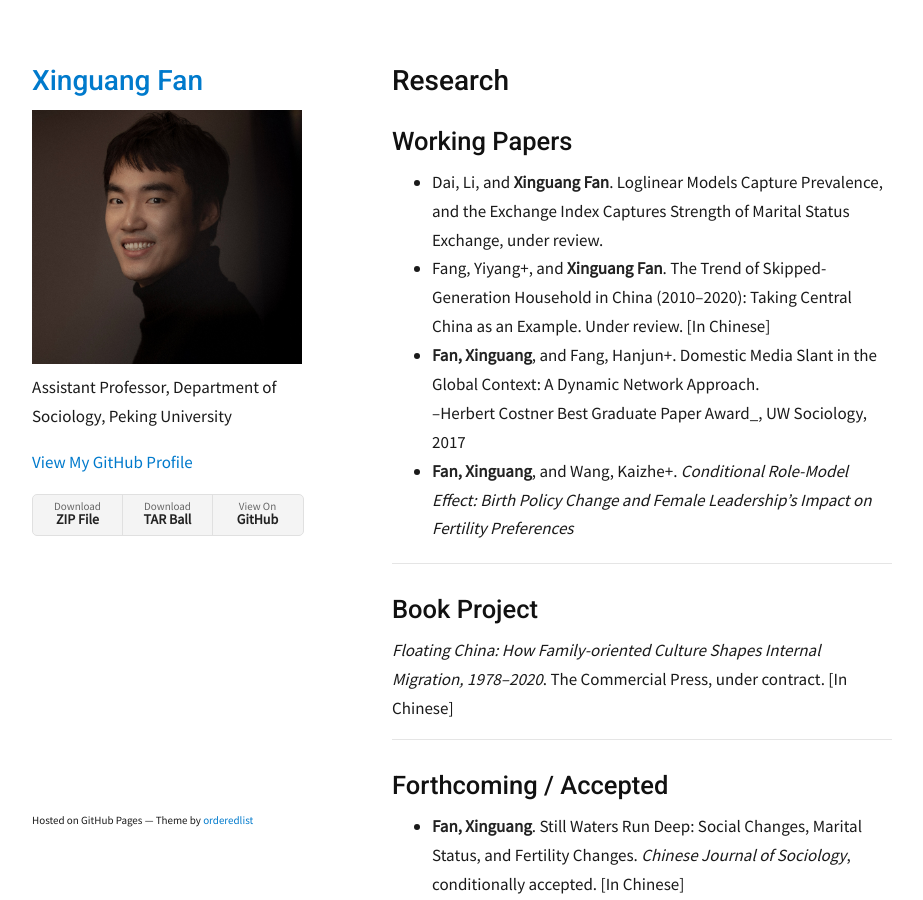
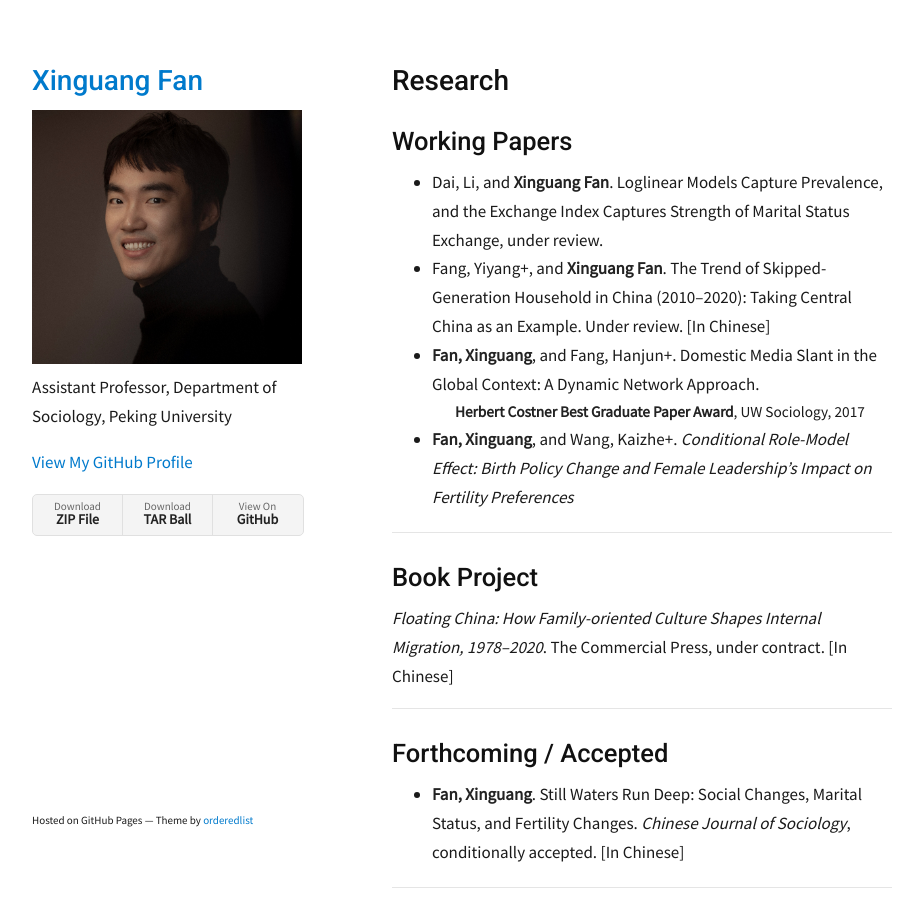
Before and after one commit to xinguang-fan/xinguang-fan.github.io, a Jekyll site: the page built from research.md, in a window 1280 px wide and 900 px high. Shown: the whole window, without its empty margins (178-1101 px from the left). Built offline with Jekyll 4.4.1, drawn with Linux system fonts in a browser that asks for light colours; some of the changed text lies outside the part shown.

Commit message:
Update research.md

```diff
--- a/research.md
+++ b/research.md
@@ -12,7 +12,7 @@ nav_order: 2
 - Dai, Li, and **Xinguang Fan**. Loglinear Models Capture Prevalence, and the Exchange Index Captures Strength of Marital Status Exchange, under review.
 - Fang, Yiyang+, and **Xinguang Fan**. The Trend of Skipped-Generation Household in China (2010–2020): Taking Central China as an Example. Under review. [In Chinese]
 - **Fan, Xinguang**, and Fang, Hanjun+. Domestic Media Slant in the Global Context: A Dynamic Network Approach.
-  --Herbert Costner Best Graduate Paper Award_, UW Sociology, 2017
+  <span style="display:block; margin-left: 1.5em; font-size: 0.9em;"><strong>Herbert Costner Best Graduate Paper Award</strong>, UW Sociology, 2017</span>
 - **Fan, Xinguang**, and Wang, Kaizhe+. *Conditional Role-Model Effect: Birth Policy Change and Female Leadership’s Impact on Fertility Preferences*
 
 ---
@@ -55,7 +55,7 @@ nav_order: 2
 ## 2020
 
 - **Fan, Xinguang**, and Maria Vignau Loria+. [Intimate Partner Violence and Contraceptive Use in Developing Countries: How Does the Relationship Depend on Context?](https://doi.org/10.4054/DemRes.2020.42.10) *Demographic Research*, 42: 293–342.
-  _IPUMS Global Health Research Award_, University of Minnesota, 2021
+   <span style="display:block; margin-left: 1.5em; font-size: 0.9em;"><strong>IPUMS Global Health Research Award 2021</strong>, , University of Minnesota, 2021</span>
 
 ---
 
```
